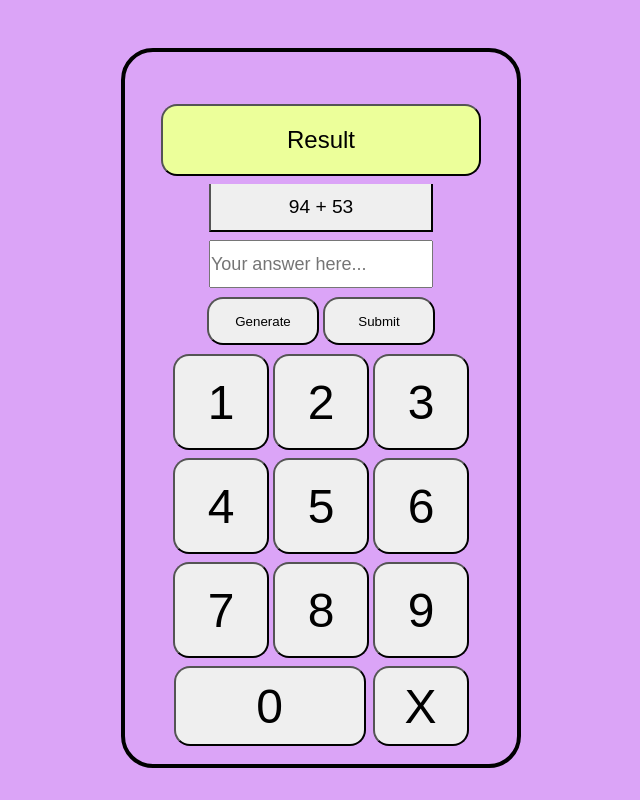
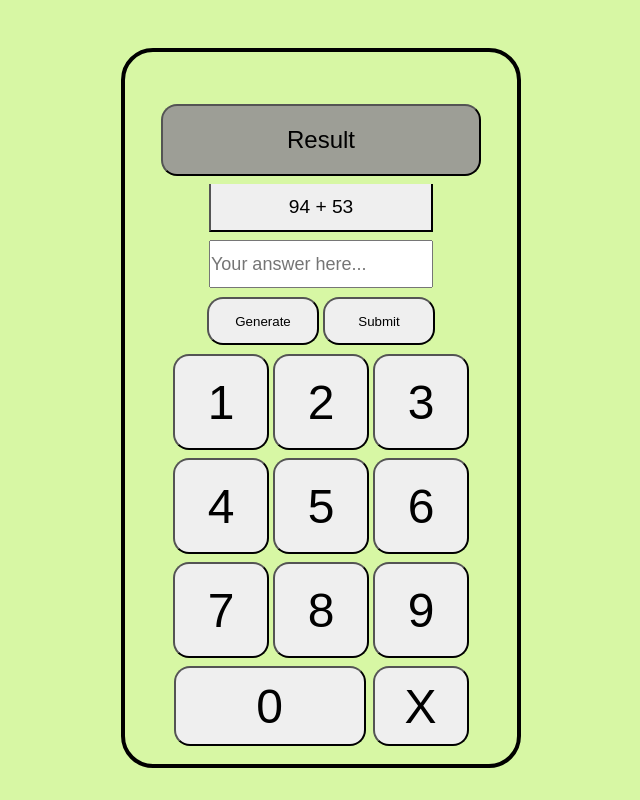
Before and after one commit to me-anurag/SpeedCalculation, a plain HTML site: page index.html in a window 1280 px wide. Both pictures are taken after a click on the button "Generate". Shown: the whole page, without its empty margins (319-959 px from the left). Drawn offline with Linux system fonts and the light colour scheme.

Commit message:
yes commit

```diff
--- a/index.css
+++ b/index.css
@@ -8,7 +8,7 @@ body{
     display: flex;
     justify-content: center;
     font-family:'Times New Roman', Times, serif;
-    background-color: rgb(219, 164, 247)
+    background-color: rgb(215, 247, 164)
 
 }
 ul{
@@ -34,7 +34,7 @@ li{
     height: 4.5rem;
     border-radius: 1rem;
     font-size: 1.5rem;
-    background-color: rgb(236, 255, 154);
+    background-color: rgb(157, 158, 150);
 }
 #question{
     width:14rem;
--- a/index.js
+++ b/index.js
@@ -24,6 +24,7 @@ let backSpaceBtn=document.getElementById("backspace");
 
 generateBtn.addEventListener('click',()=>{
     inArea.value="";
+    resultBtn.style.backgroundColor=" rgb(157, 158, 150)"
     resultBtn.innerText="Result";
     const min=0;
     const max=100;
@@ -42,6 +43,7 @@ submitBtn.addEventListener('click',()=>{
     if(sum==inArea.value){
         resultBtn.innerText="yayy, You got it right";
         inArea.value="";
+        resultBtn.style.backgroundColor="#73EC8B";
 
     }
     else if(inArea.value==""){
@@ -50,6 +52,7 @@ submitBtn.addEventListener('click',()=>{
     }
     else{
         resultBtn.innerText=`Oops, Correct Answer: ${sum}`;
+        resultBtn.style.backgroundColor="#E82561";
     }
 })
 
```
